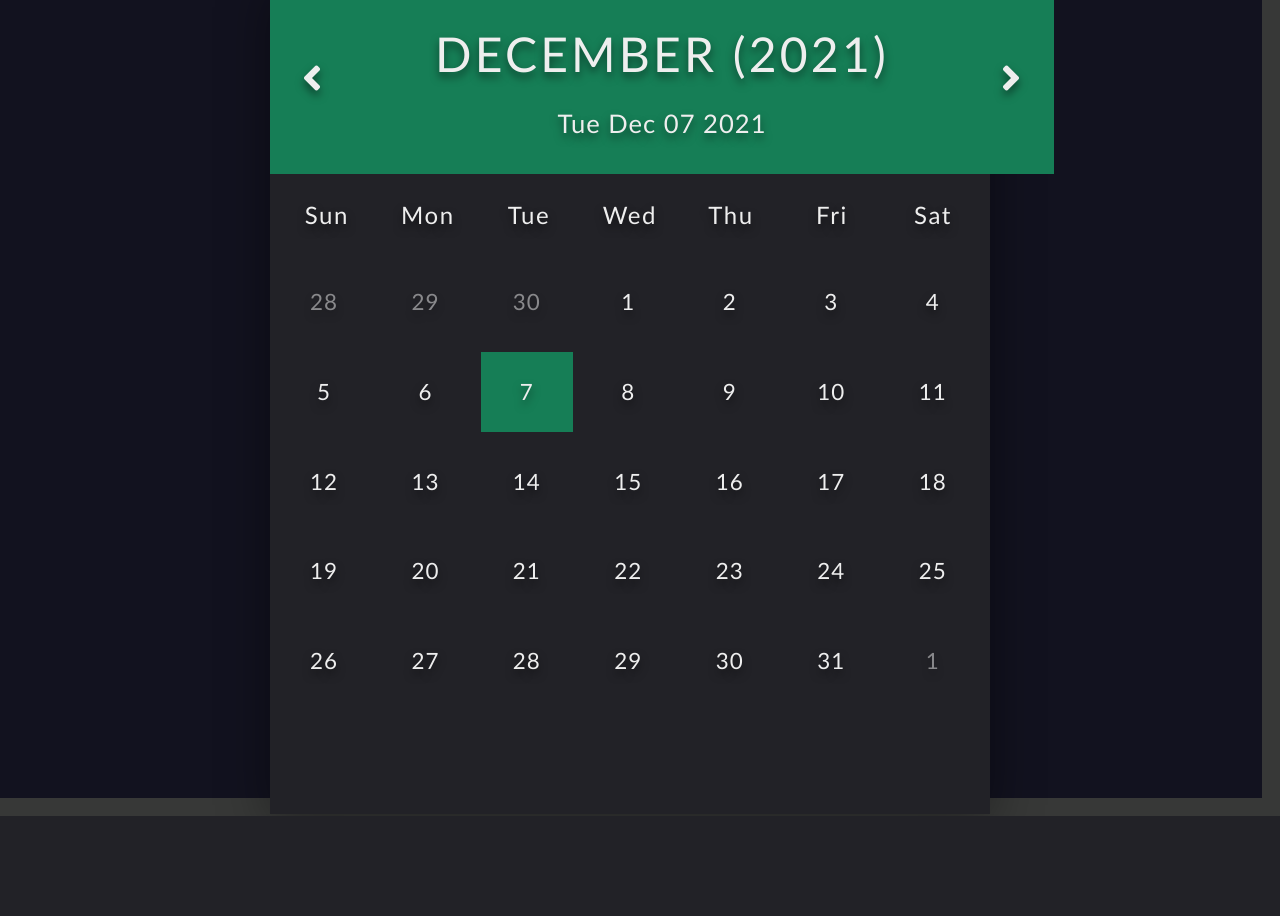
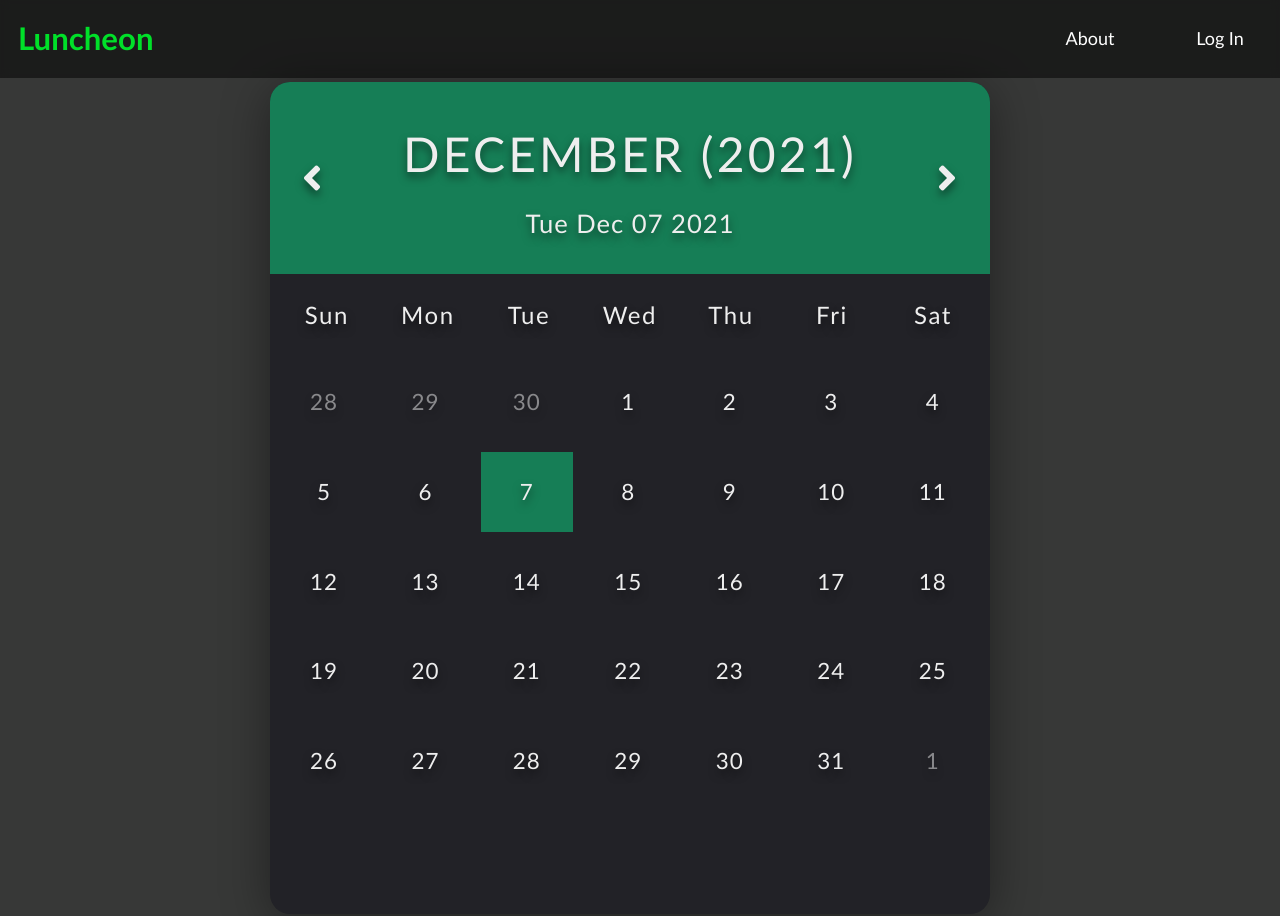
Before and after one commit to AtharvG-124/Atharv-Adrish-Chakshan-2, a PHP site: page /calendar.html in a window 1280 px wide. Before the commit the page ends 816 px from the top, so only its background shows below. Run offline with PHP 8.4, Linux system fonts and the light colour scheme; some libraries are stand-ins or nearby versions.

Commit message:
Added nav bar, padding, and curved corners

```diff
--- a/calendar.html
+++ b/calendar.html
@@ -177,6 +177,18 @@ body {font-family: Verdana, sans-serif;}
 </body> -->
 
 <body>
+
+  <div class="nav_bar">
+
+    <nav>
+         <a href="index.html"><button class="logo">Luncheon</button></a>
+         <a href="login.html" target="_parent"><button class="nav-button">Log In</button></a>
+         <a href="About.html" target="_parent"><button class="nav-button">About</button></a>
+
+     </nav>
+
+  </div>
+
   <div class="container">
     <div class="calendar">
       <div class="month">
--- a/styles.css
+++ b/styles.css
@@ -69,7 +69,9 @@ Calendar CSS
 .container {
     width: 100%;
     height: 100vh;
-    background-color: #12121f;
+    float: right;
+    margin-top: 100px;
+    /* background-color: #373837; */
     color: #eee;
     display: flex;
     justify-content: center;
@@ -81,10 +83,14 @@ Calendar CSS
     height: 52rem;
     background-color: #222227;
     box-shadow: 0 0.5rem 3rem rgba(0, 0, 0, 0.4);
+    border-top-left-radius: 20px;
+    border-top-right-radius: 20px;
+    border-bottom-left-radius: 20px;
+    border-bottom-right-radius: 20px;
 }
 
 .month {
-    width: 100%;
+    /* width: 91.15%; */
     height: 12rem;
     background-color: #167e56;
     display: flex;
@@ -93,6 +99,8 @@ Calendar CSS
     padding: 0 2rem;
     text-align: center;
     text-shadow: 0 0.3rem 0.5rem rgba(0, 0, 0, 0.5);
+    border-top-left-radius: 20px;
+    border-top-right-radius: 20px;
 }
 
 .month i {
@@ -113,7 +121,6 @@ Calendar CSS
 }
 
 .weekdays {
-    width: 100%;
     height: 5rem;
     padding: 0 0.4rem;
     display: flex;
```
